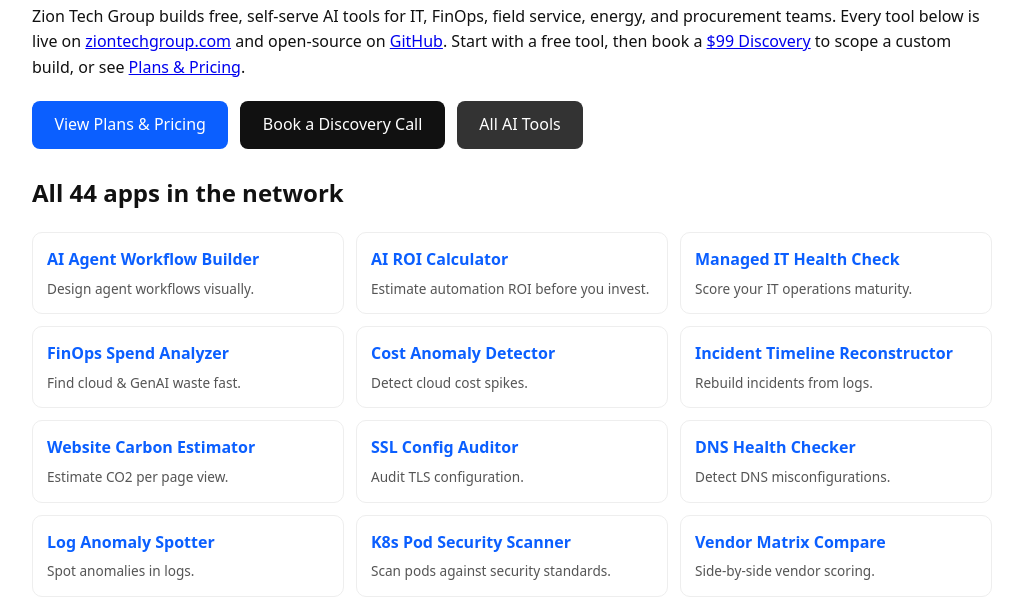
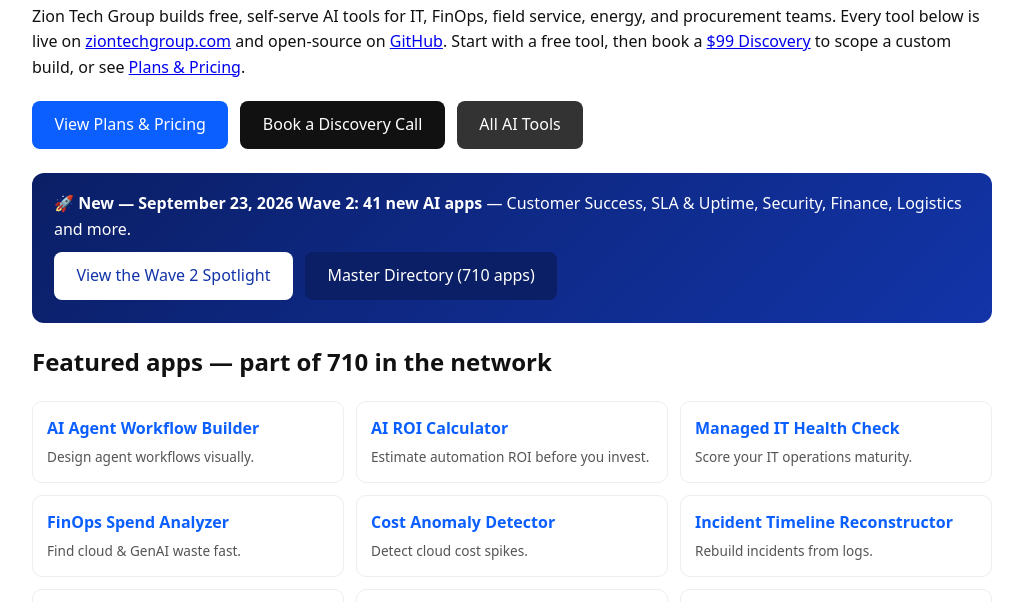
Before and after one commit to Zion-support/zion-apps-hub, a plain HTML site: page index.html in a window 1280 px wide. Shown: the part 148-750 px from the top of the page, without its empty margins (128-1151 px from the left). Drawn offline with Linux system fonts and the light colour scheme.

Commit message:
feat: add Wave 2 banner, bump 44→710 apps, link master directory and spotlight

```diff
--- a/index.html
+++ b/index.html
@@ -4,7 +4,7 @@
 <meta charset="UTF-8">
 <meta name="viewport" content="width=device-width, initial-scale=1.0">
 <title>Zion App Network Hub — Zion Tech Group</title>
-<meta name="description" content="The Zion App Network: 44 free AI tools and microsites for IT, FinOps, field service, energy, and procurement — from ziontechgroup.com.">
+<meta name="description" content="The Zion App Network: 710 AI apps and microsites for IT, FinOps, field service, energy, and procurement — from ziontechgroup.com.">
 <link rel="canonical" href="https://ziontechgroup.com/zion-apps-hub/">
 <meta property="og:title" content="Zion App Network Hub — Zion Tech Group">
 <meta property="og:description" content="Explore the full network of Zion Tech Group AI tools and microsites.">
@@ -21,7 +21,12 @@
 <a class="cta" href="https://ziontechgroup.com/discovery/" style="background:#111">Book a Discovery Call</a>
 <a class="cta" href="https://ziontechgroup.com/tools/" style="background:#333">All AI Tools</a>
 </p>
-<h2>All 44 apps in the network</h2>
+<div style="background:linear-gradient(135deg,#0b1f66,#1234a8);color:#fff;border-radius:12px;padding:18px 22px;margin:1.2rem 0">
+<strong>🚀 New — September 23, 2026 Wave 2: 41 new AI apps</strong> — Customer Success, SLA &amp; Uptime, Security, Finance, Logistics and more.<br>
+<a class="cta" href="https://ziontechgroup.com/zion-app-network/app-network-wave2-sept23.html" style="background:#fff;color:#1234a8;margin-top:.6rem">View the Wave 2 Spotlight</a>
+<a class="cta" href="https://ziontechgroup.com/zion-app-network/" style="background:#0b1f66;margin-top:.6rem">Master Directory (710 apps)</a>
+</div>
+<h2>Featured apps — part of 710 in the network</h2>
 <div class="appgrid">
 <div class="appcard"><a href="https://ziontechgroup.com/ai-agent-workflow-builder/">AI Agent Workflow Builder</a><p>Design agent workflows visually.</p></div>
 <div class="appcard"><a href="https://ziontechgroup.com/ai-roi-calculator/">AI ROI Calculator</a><p>Estimate automation ROI before you invest.</p></div>
@@ -77,6 +82,8 @@
 <a href="https://ziontechgroup.com/agents/">AI Agents</a>
 <a href="https://ziontechgroup.com/blog/">Blog</a>
 <a href="https://ziontechgroup.com/contact/">Contact</a>
+<a href="https://ziontechgroup.com/zion-app-network/">Master Directory (710 apps)</a>
+<a href="https://ziontechgroup.com/zion-app-network/app-network-wave2-sept23.html">Wave 2 Spotlight</a>
 </nav>
 <footer>© 2026 Zion Tech Group · <a href="https://ziontechgroup.com/">ziontechgroup.com</a> · Part of the Zion App Network</footer>
 </body>
```
